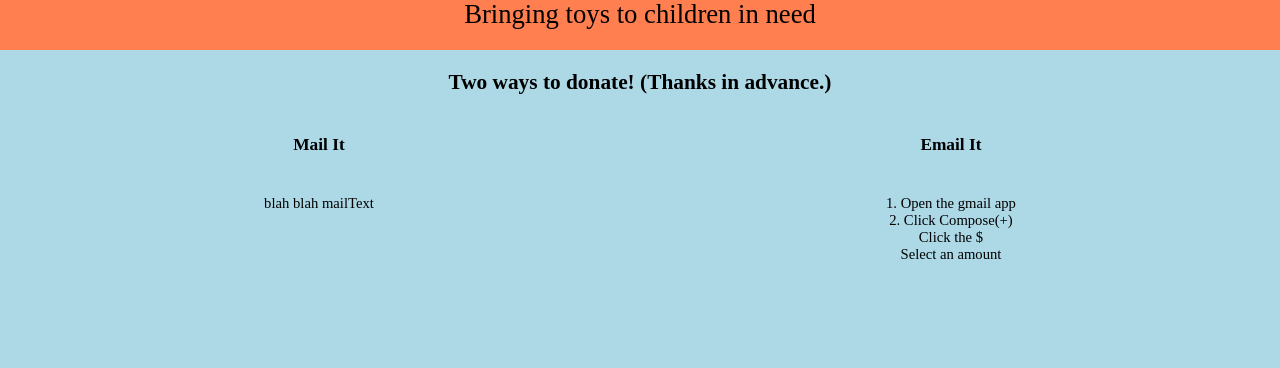
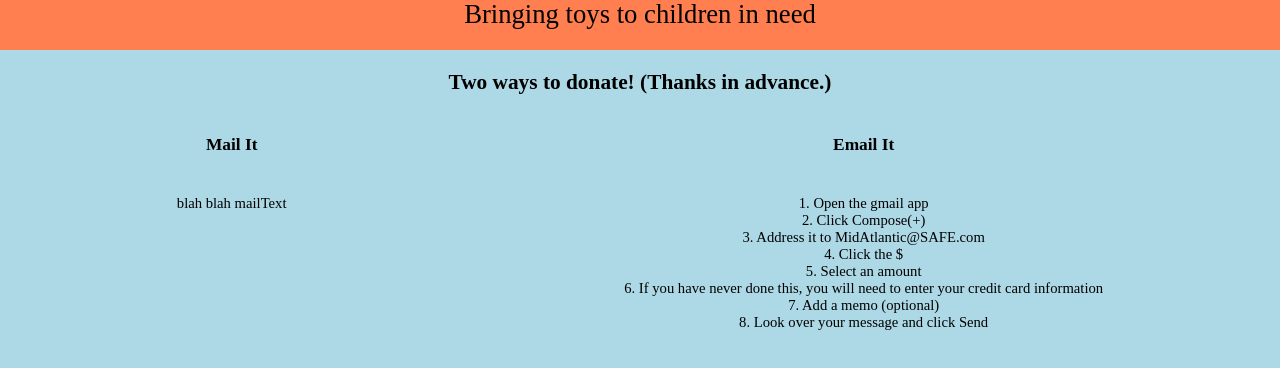
Before and after one commit to D4Q2/donatemoney, a plain HTML site: page index.html in a window 1280 px wide. Shown: the part 98-466 px from the top of the page. Drawn offline with Linux system fonts and the light colour scheme.

Commit message:
Update index.html

```diff
--- a/index.html
+++ b/index.html
@@ -17,7 +17,7 @@
   <div class="mailHeader">Mail It</div>
   <div class="emailHeader">Email It</div>
   <div class="mailText">blah blah mailText</div>
-  <div class="emailText">1. Open the gmail app<br>2. Click Compose(+)<br>Click the $<br>Select an amount<br></div>
+  <div class="emailText">1. Open the gmail app<br>2. Click Compose(+)<br>3. Address it to MidAtlantic@SAFE.com<br>4. Click the $<br>5. Select an amount<br>6. If you have never done this, you will need to enter your credit card information<br>7. Add a memo (optional)<br>8. Look over your message and click Send</div>
  </div>
 
 </body>
```
